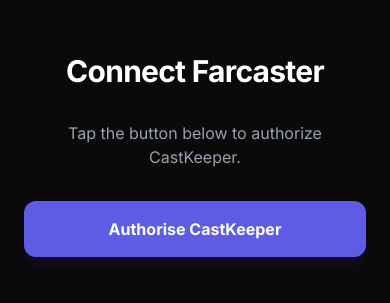
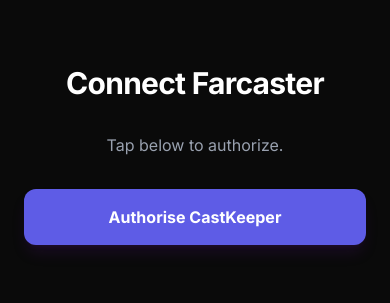
Before and after one commit to sasty1/Castkeeper, a Next.js app: page /login in a window 390 px wide. Shown: the part 267-570 px from the top of the page. Built offline with nearby package versions, Linux system fonts and the light colour scheme; no server answers.

Commit message:
Add mobile viewport meta tag

```diff
--- a/app/login/page.tsx
+++ b/app/login/page.tsx
@@ -9,23 +9,25 @@
   if (!isMounted) return null;
 
   const clientId = process.env.NEXT_PUBLIC_NEYNAR_CLIENT_ID || "";
-
-  // 1. Redirect back to your website
   const redirectUrl = "https://castkeeper-tsf3.vercel.app";
 
-  // 2. THE SECRET SAUCE: &mode=mobile &prompt=consent
-  // This forces Neynar to show the button, even if it thinks you are a desktop.
-  const authUrl = "https://app.neynar.com/login?client_id=" + clientId + "&response_type=code&scope=signer_client_write&redirect_uri=" + redirectUrl + "&mobile=true&mode=mobile&prompt=consent";
+  // COMBINATION LOCK: We use all these params to scream "MOBILE" at Neynar
+  // 1. mobile=true
+  // 2. ui_mode=popup (Often forces the modal view)
+  // 3. prompt=login (Forces a fresh check of the device)
+  const authUrl = "https://app.neynar.com/login?client_id=" + clientId + "&response_type=code&scope=signer_client_write&redirect_uri=" + redirectUrl + "&mobile=true&ui_mode=popup&prompt=login";
 
   return (
     <div className="flex flex-col items-center justify-center min-h-screen bg-[#0a0a0a] text-white p-6 text-center">
+      {/* THIS IS THE FIX: Force Chrome to treat this as a Mobile Page */}
       <head>
-        <meta name="referrer" content="no-referrer-when-downgrade" />
+        <meta name="viewport" content="width=device-width, initial-scale=1.0, maximum-scale=1.0, user-scalable=0" />
       </head>
+
       <div className="max-w-md w-full space-y-8">
         <h1 className="text-3xl font-bold tracking-tight">Connect Farcaster</h1>
         <p className="text-gray-400">
-          Tap the button below to authorize CastKeeper.
+          Tap below to authorize.
         </p>
 
         <a
--- a/app/page.tsx
+++ b/app/page.tsx
@@ -27,7 +27,7 @@
   }, [isSDKLoaded]);
 
   const handleLogin = () => {
-    // Open the bridge page in Chrome
+    // Open the bridge page in Chrome using SDK
     sdk.actions.openUrl("https://castkeeper-tsf3.vercel.app/login");
   };
 
```
